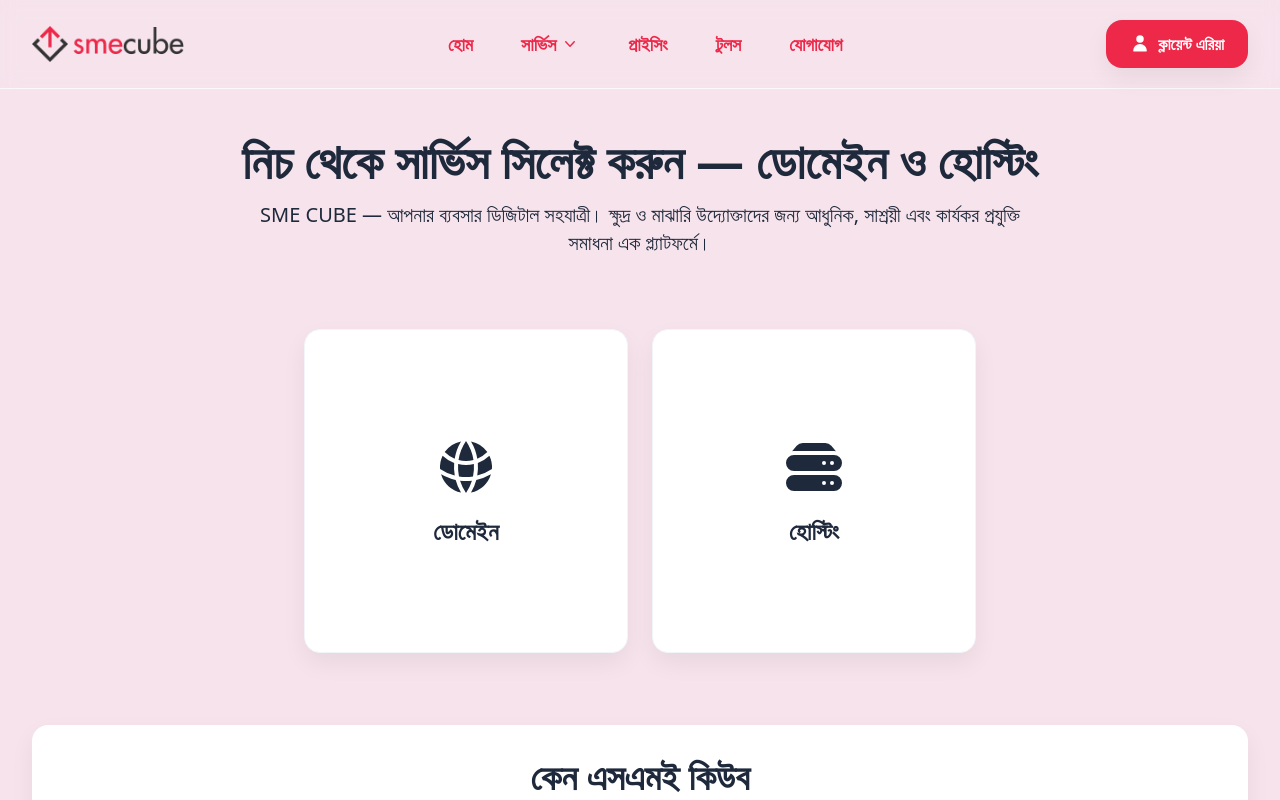
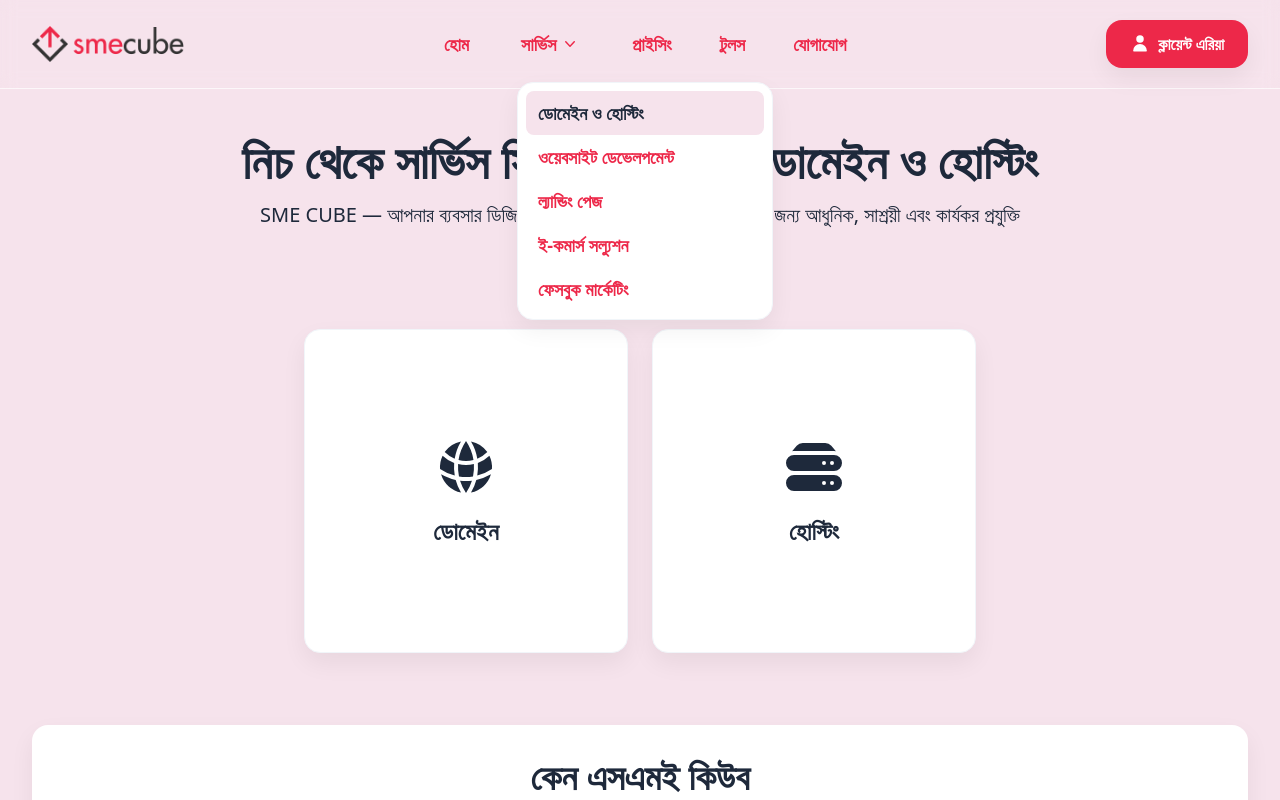
Before and after one commit to idontbyte69/smecube, a React (Vite) app: page /services/domain-hosting in a window 1280 px wide. Both pictures are taken after a click on the button "সার্ভিস". Shown: the top 800 px of the page. Built offline with nearby package versions, Linux system fonts and the light colour scheme.

Commit message:
landing page added in the navbar

```diff
--- a/src/components/Header.jsx
+++ b/src/components/Header.jsx
@@ -1,9 +1,24 @@
-import { useState } from 'react'
+import { useState, useEffect, useRef } from 'react'
 import { Link, NavLink } from 'react-router-dom'
 
 export default function Header() {
   const [openServices, setOpenServices] = useState(false)
   const [mobileOpen, setMobileOpen] = useState(false)
+  const dropdownRef = useRef(null)
+
+  // Close dropdown when clicking outside
+  useEffect(() => {
+    function handleClickOutside(event) {
+      if (dropdownRef.current && !dropdownRef.current.contains(event.target)) {
+        setOpenServices(false);
+      }
+    }
+
+    document.addEventListener("mousedown", handleClickOutside);
+    return () => {
+      document.removeEventListener("mousedown", handleClickOutside);
+    };
+  }, [dropdownRef]);
 
   const navLinkBase = 'hover:opacity-90'
   const activeUnderline = (
@@ -30,18 +45,38 @@ export default function Header() {
                   )}
                 </NavLink>
               </li>
-              <li className="relative" onMouseEnter={() => setOpenServices(true)} onMouseLeave={() => setOpenServices(false)}>
-                <button className="flex items-center gap-1 hover:opacity-90">
+              <li className="relative group" ref={dropdownRef}>
+                <button
+                  className="flex items-center gap-1 hover:opacity-90 py-2 px-1"
+                  onMouseEnter={() => setOpenServices(true)}
+                  onClick={() => setOpenServices(!openServices)}
+                >
                   <span>সার্ভিস</span>
                   <svg xmlns="http://www.w3.org/2000/svg" viewBox="0 0 20 20" fill="currentColor" className="size-5"><path fillRule="evenodd" d="M5.23 7.21a.75.75 0 011.06.02L10 11.186l3.71-3.955a.75.75 0 111.08 1.04l-4.24 4.52a.75.75 0 01-1.08 0l-4.24-4.52a.75.75 0 01.02-1.06z" clipRule="evenodd" /></svg>
                 </button>
+                {/* Invisible bridge element to ensure smooth hover transition */}
+                <div
+                  className="absolute left-0 right-0 h-4 -bottom-4"
+                  onMouseEnter={() => setOpenServices(true)}
+                ></div>
                 {openServices && (
-                  <div className="absolute left-0 mt-3 w-64 rounded-xl bg-white shadow-soft border border-slate-100 p-2">
-                    <NavLink to="/services/domain-hosting" className={({ isActive }) => `flex items-center justify-between px-3 py-2 rounded-lg ${isActive ? 'bg-[var(--brand-bg)] text-[var(--brand-text)]' : 'hover:bg-slate-50'}`}>ডোমেইন ও হোস্টিং</NavLink>
-                    <NavLink to="/services/web-development" className={({ isActive }) => `flex items-center justify-between px-3 py-2 rounded-lg ${isActive ? 'bg-[var(--brand-bg)] text-[var(--brand-text)]' : 'hover:bg-slate-50'}`}>ওয়েবসাইট ডেভেলপমেন্ট</NavLink>
-                    <NavLink to="/services/landing-page" className={({ isActive }) => `flex items-center justify-between px-3 py-2 rounded-lg ${isActive ? 'bg-[var(--brand-bg)] text-[var(--brand-text)]' : 'hover:bg-slate-50'}`}>ল্যান্ডিং পেজ</NavLink>
-                    <NavLink to="/services/ecommerce" className={({ isActive }) => `flex items-center justify-between px-3 py-2 rounded-lg ${isActive ? 'bg-[var(--brand-bg)] text-[var(--brand-text)]' : 'hover:bg-slate-50'}`}>ই-কমার্স সল্যুশন</NavLink>
-                    <NavLink to="/services/facebook-marketing" className={({ isActive }) => `flex items-center justify-between px-3 py-2 rounded-lg ${isActive ? 'bg-[var(--brand-bg)] text-[var(--brand-text)]' : 'hover:bg-slate-50'}`}>ফেসবুক মার্কেটিং</NavLink>
+                  <div
+                    className="absolute left-0 top-full pt-4 w-64 z-20"
+                    onMouseEnter={() => setOpenServices(true)}
+                    onMouseLeave={() => {
+                      const timer = setTimeout(() => {
+                        setOpenServices(false);
+                      }, 100);
+                      return () => clearTimeout(timer);
+                    }}
+                  >
+                    <div className="rounded-xl bg-white shadow-soft border border-slate-100 p-2 overflow-hidden">
+                      <NavLink to="/services/domain-hosting" className={({ isActive }) => `flex items-center justify-between px-3 py-2 rounded-lg ${isActive ? 'bg-[var(--brand-bg)] text-[var(--brand-text)]' : 'hover:bg-slate-50'}`}>ডোমেইন ও হোস্টিং</NavLink>
+                      <NavLink to="/services/web-development" className={({ isActive }) => `flex items-center justify-between px-3 py-2 rounded-lg ${isActive ? 'bg-[var(--brand-bg)] text-[var(--brand-text)]' : 'hover:bg-slate-50'}`}>ওয়েবসাইট ডেভেলপমেন্ট</NavLink>
+                      <NavLink to="/services/landing-page" className={({ isActive }) => `flex items-center justify-between px-3 py-2 rounded-lg ${isActive ? 'bg-[var(--brand-bg)] text-[var(--brand-text)]' : 'hover:bg-slate-50'}`}>ল্যান্ডিং পেজ</NavLink>
+                      <NavLink to="/services/ecommerce" className={({ isActive }) => `flex items-center justify-between px-3 py-2 rounded-lg ${isActive ? 'bg-[var(--brand-bg)] text-[var(--brand-text)]' : 'hover:bg-slate-50'}`}>ই-কমার্স সল্যুশন</NavLink>
+                      <NavLink to="/services/facebook-marketing" className={({ isActive }) => `flex items-center justify-between px-3 py-2 rounded-lg ${isActive ? 'bg-[var(--brand-bg)] text-[var(--brand-text)]' : 'hover:bg-slate-50'}`}>ফেসবুক মার্কেটিং</NavLink>
+                    </div>
                   </div>
                 )}
               </li>
```
